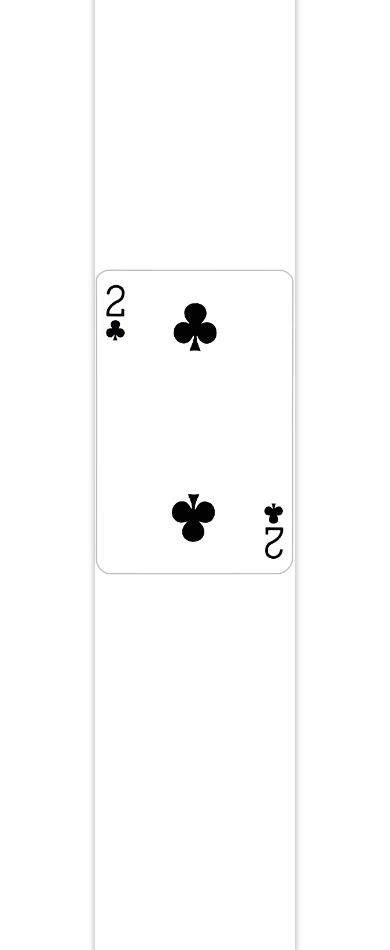
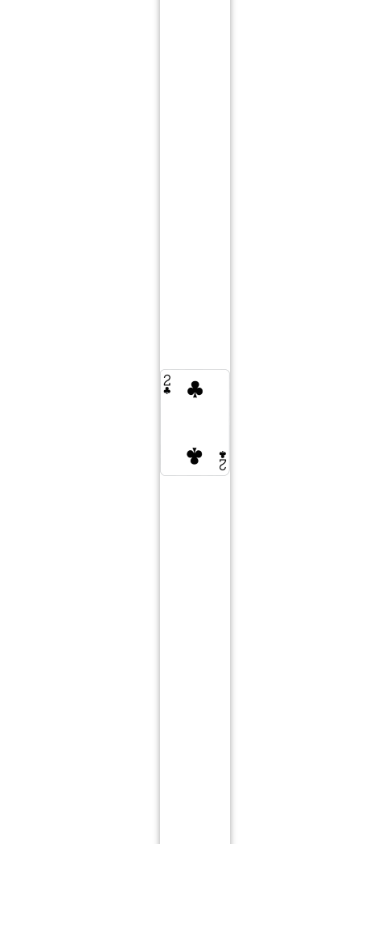
Before and after one commit to Adrian-Piwin/Memory-Game-Cordova, a React Native app: screen / in a window 390 px wide. After the commit the page ends 844 px from the top, so only its background shows below. Built offline with nearby package versions, Linux system fonts and the light colour scheme.

Commit message:
Test stuff

```diff
--- a/App.js
+++ b/App.js
@@ -37,9 +37,12 @@ export default class App extends Component {
 
 const styles = StyleSheet.create({
   container: {
+    display: 'flex',
     flex: 1,
     backgroundColor: '#fff',
     alignItems: 'center',
     justifyContent: 'center',
+    overflow: 'hidden',
+
   }
 });
--- a/components/Card.js
+++ b/components/Card.js
@@ -17,9 +17,7 @@ const Card = proprs => {
 
 const styles = StyleSheet.create({
     image: {
-        flex: 1,
-        width: 200,
-        height: null,
+        width: 70,
         resizeMode: "contain"
     },
 
```
